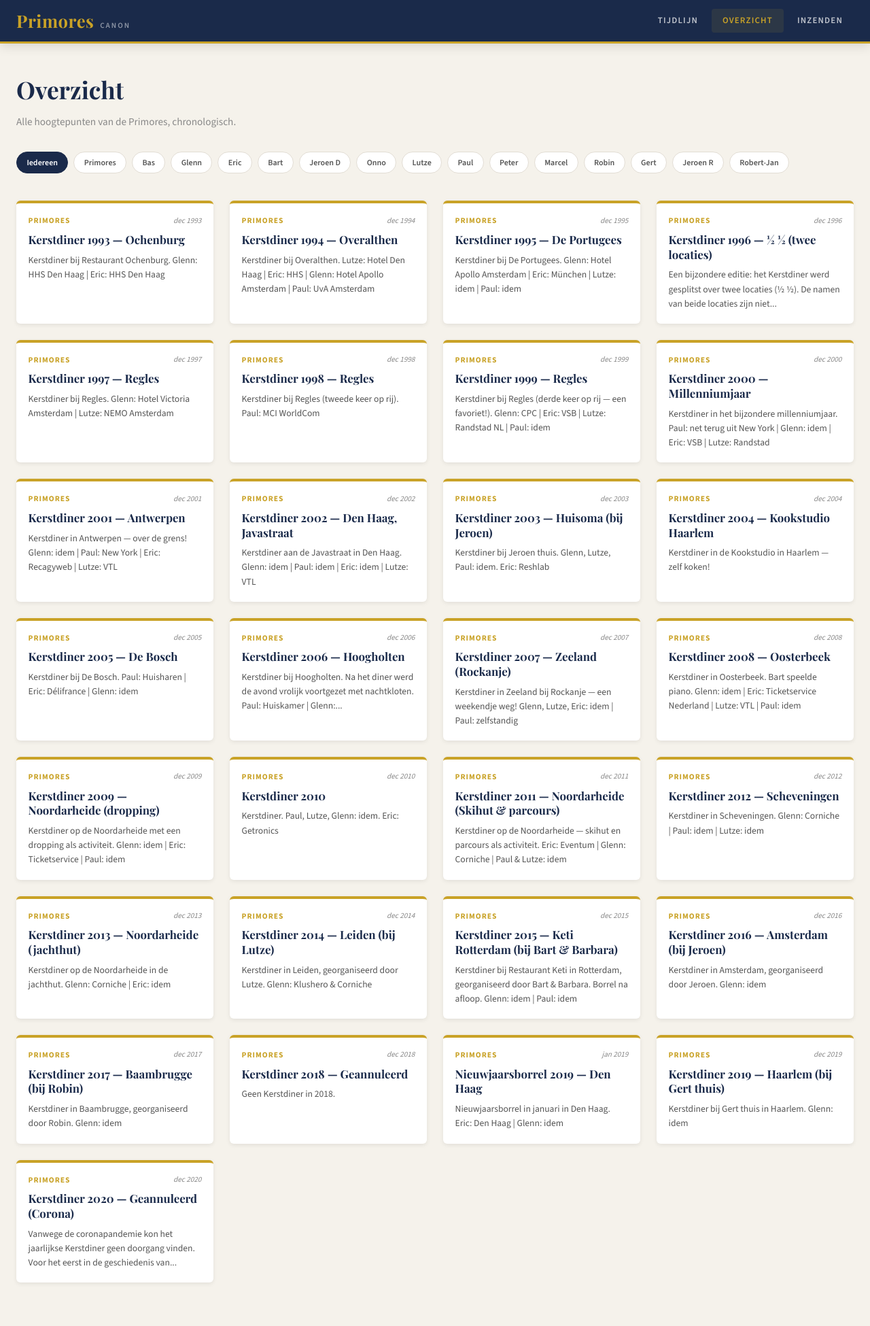
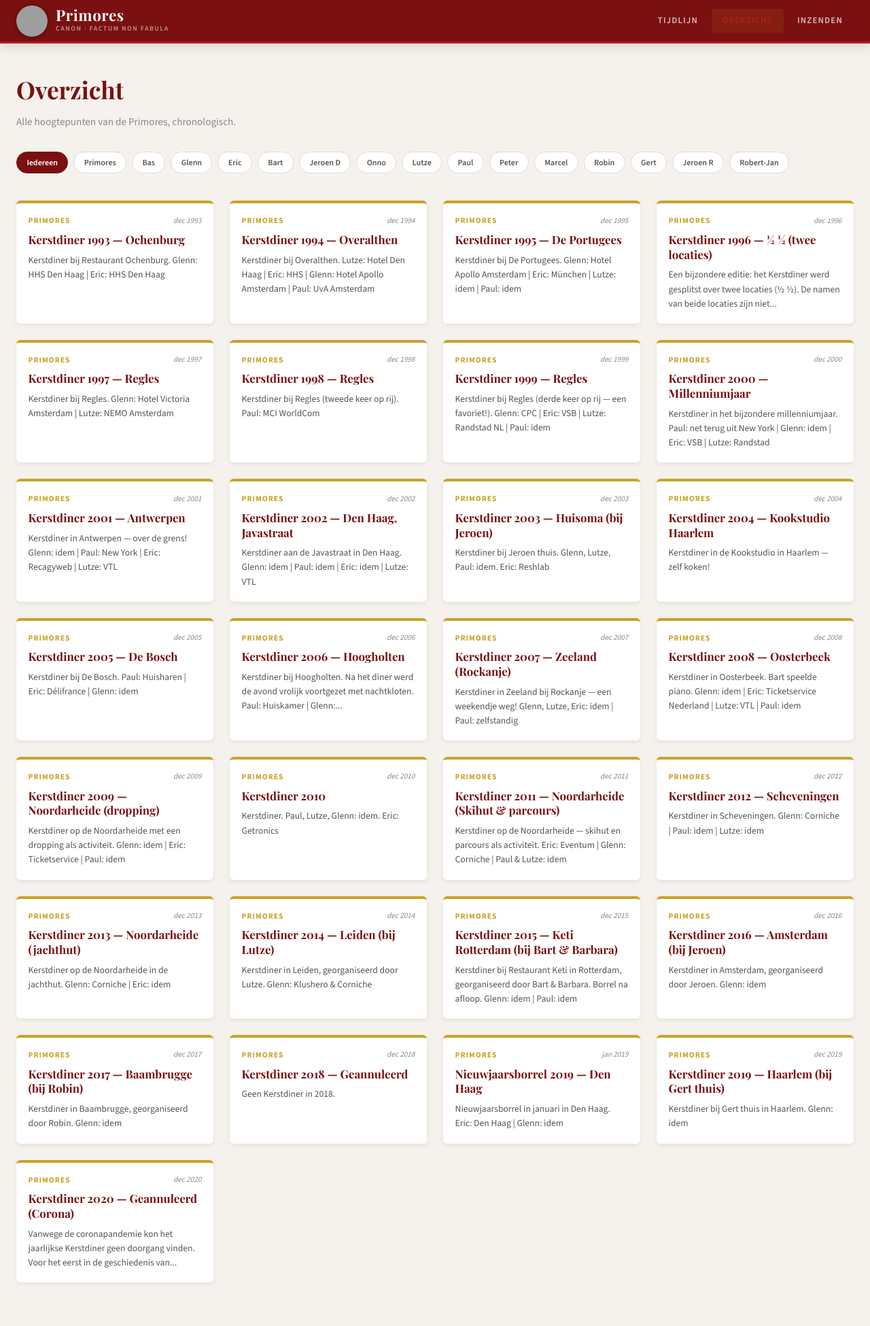
Before and after one commit to it-mannetje/primores, a Flask app: page /overzicht in a window 1280 px wide. Shown: the whole page at 68% size. Run offline with Flask 3, Linux system fonts and the light colour scheme; data comes from the database, SQL or seed files in the repository; some web fonts are replaced; grey boxes are pictures that could not be loaded.

Commit message:
Pas huisstijl aan op logo Primores
Karmozijn + grijs kleurpalet uit logo, logo in header,
motto 'Factum Non Fabula' zichtbaar in navigatie.

Co-Authored-By: Claude Sonnet 4.6 <noreply@anthropic.com>

```diff
--- a/app.py
+++ b/app.py
@@ -147,7 +147,7 @@ def api_events():
     conn.close()
     result = []
     for e in events:
-        color = '#c9a227'
+        color = '#B91C1C'
         if e['person_name']:
             m = member_by_name(e['person_name'])
             if m:
--- a/static/css/style.css
+++ b/static/css/style.css
@@ -4,17 +4,18 @@
    ═══════════════════════════════════════════════════════ */
 
 :root {
-  --navy:        #1a2a4a;
-  --navy-dark:   #111d35;
-  --gold:        #c9a227;
-  --gold-light:  #f0d68a;
-  --gold-pale:   #fdf6e0;
-  --bg:          #f5f2eb;
+  --navy:        #7A1010;   /* donkerkarmozijn — logo */
+  --navy-dark:   #5A0000;   /* diep karmozijn */
+  --gold:        #B91C1C;   /* karmozijn accent */
+  --gold-light:  #f4a0a0;
+  --gold-pale:   #fef5f5;
+  --gray-logo:   #6B7280;   /* grijs uit logo */
+  --bg:          #f5f2ed;
   --white:       #ffffff;
   --text:        #1e1e1e;
   --text-mid:    #555;
   --text-light:  #888;
-  --border:      #e2ddd4;
+  --border:      #e2d8d8;
   --shadow-sm:   0 2px 6px rgba(0,0,0,.08);
   --shadow-md:   0 4px 16px rgba(0,0,0,.12);
   --shadow-lg:   0 8px 32px rgba(0,0,0,.18);
@@ -64,25 +65,40 @@ a   { color: inherit; text-decoration: none; }
 
 .site-logo {
   display: flex;
-  align-items: baseline;
-  gap: .55rem;
+  align-items: center;
+  gap: .75rem;
+}
+
+.logo-img {
+  height: 46px;
+  width:  46px;
+  border-radius: 50%;
+  flex-shrink: 0;
+  filter: drop-shadow(0 1px 3px rgba(0,0,0,.4));
+}
+
+.logo-text {
+  display: flex;
+  flex-direction: column;
+  gap: .05rem;
 }
 
 .logo-name {
   font-family: var(--serif);
-  font-size: 1.6rem;
+  font-size: 1.4rem;
   font-weight: 700;
-  color: var(--gold);
+  color: #fff;
   letter-spacing: .5px;
+  line-height: 1;
 }
 
 .logo-tag {
   font-family: var(--sans);
-  font-size: .7rem;
+  font-size: .62rem;
   font-weight: 600;
-  color: rgba(255,255,255,.5);
+  color: rgba(255,255,255,.55);
   text-transform: uppercase;
-  letter-spacing: 2px;
+  letter-spacing: 1.5px;
 }
 
 .main-nav {
@@ -211,7 +227,7 @@ a   { color: inherit; text-decoration: none; }
 }
 
 .filter-btn--primores { --mc: var(--gold); }
-.filter-btn--primores.active { color: var(--navy); }
+.filter-btn--primores.active { color: #fff; }
 
 /* ── Layout: labels + scroll ─────────────────────────── */
 
@@ -590,7 +606,7 @@ a   { color: inherit; text-decoration: none; }
 }
 
 .filter-pill--primores { --mc: var(--gold); }
-.filter-pill--primores.active { color: var(--navy); }
+.filter-pill--primores.active { color: #fff; }
 
 .card-grid {
   display: grid;
--- a/templates/base.html
+++ b/templates/base.html
@@ -13,8 +13,11 @@
   <header class="site-header">
     <div class="header-inner">
       <a href="{{ url_for('index') }}" class="site-logo">
-        <span class="logo-name">Primores</span>
-        <span class="logo-tag">Canon</span>
+        <img src="{{ url_for('static', filename='img/logo.png') }}" alt="Primores" class="logo-img">
+        <div class="logo-text">
+          <span class="logo-name">Primores</span>
+          <span class="logo-tag">Canon · Factum Non Fabula</span>
+        </div>
       </a>
       <nav class="main-nav">
         <a href="{{ url_for('index') }}"    class="nav-link {% if request.endpoint == 'index' %}active{% endif %}">Tijdlijn</a>
```
